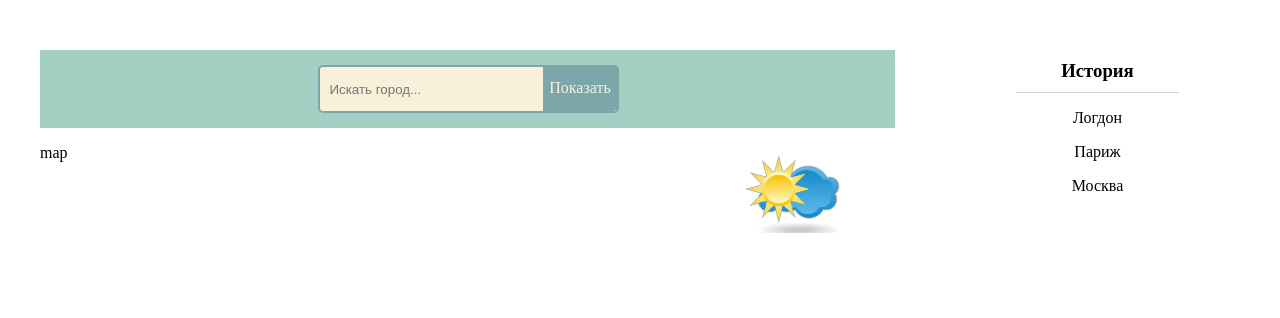
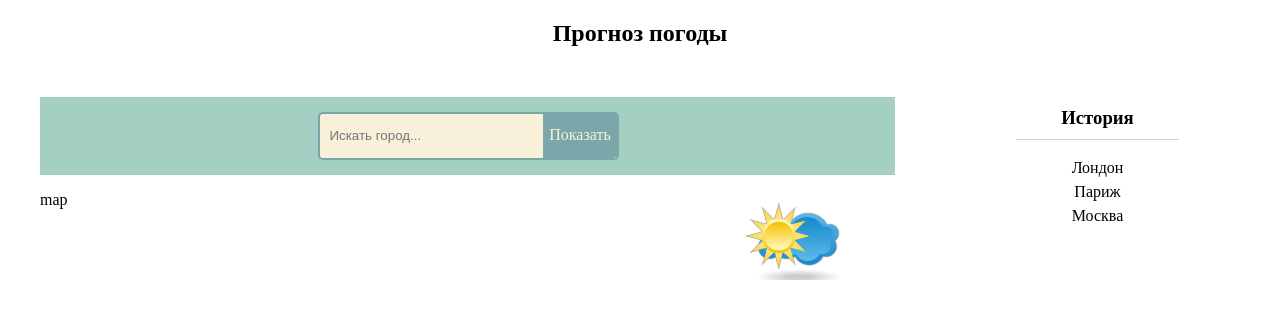
Before and after one commit to YPivneva/otus-js-setup, a website: page src/index.html in a window 1280 px wide. Drawn offline with Linux system fonts and the light colour scheme.

Commit message:
Add html markup section,main,ul

```diff
--- a/src/index.html
+++ b/src/index.html
@@ -6,6 +6,10 @@
     <link rel="stylesheet" href="./style.css" />
   </head>
   <body>
+    <main>
+      <h2>Прогноз погоды</h2>
+    </main>
+    <section>
       <div class="container flex-row">
         <div class="first-column">
           <div class="form-search">
@@ -29,10 +33,13 @@
         </div>
         <div class="second-column">
           <h3>История</h3>
-        <p>Логдон</p>
-        <p>Париж</p>
-        <p>Москва</p>
+          <ul class="histoty-list">
+            <li>Лондон</li>
+            <li>Париж</li>
+            <li>Москва</li>
+          </ul>
         </div>
       </div>
+    </section>
   </body>
 </html>
--- a/src/style.css
+++ b/src/style.css
@@ -1,5 +1,8 @@
 body {
   margin: 0;
+}
+h2 {
+  text-align: center;
 }
 .container {
   width: 1200px;
@@ -65,3 +68,8 @@
   width: 100px;
   margin-top: 10%;
 }
+.histoty-list {
+  list-style-type: none;
+  padding: 0px;
+  line-height: 1.5rem;
+}
```
Lines whose indentation alone changed are shown as unchanged.
